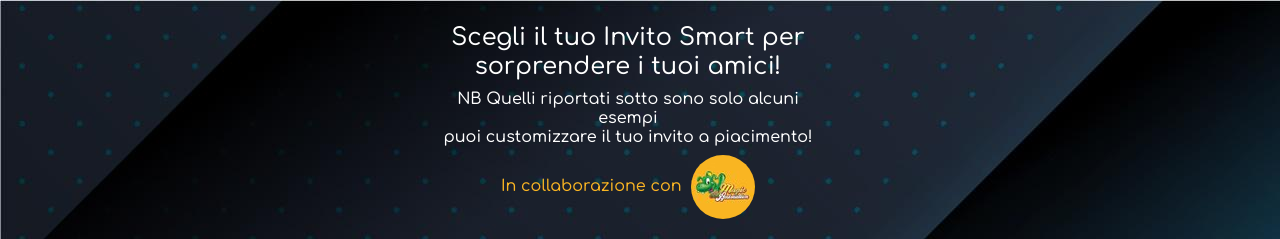
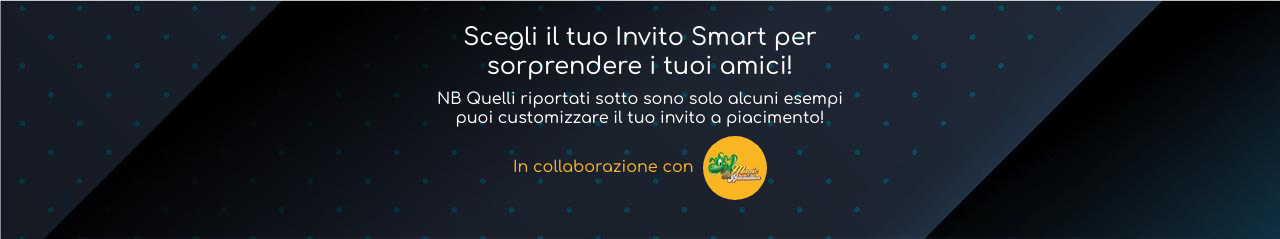
Before and after one commit to invites360/_main, a plain HTML site: page index.html in a window 1280 px wide. Shown: the top 239 px of the page. Drawn offline with nearby package versions, Linux system fonts and the light colour scheme.

Commit message:
Add files via upload

```diff
--- a/index.html
+++ b/index.html
@@ -148,7 +148,7 @@
 
 </head>
 <body class="corpo">
-    <div class="row container-fluid">
+    <div class="row <!--container-fluid-->">
         <div class="col-sm-5">
         </div>
         <div class="col-sm-2"> &nbsp;
@@ -156,7 +156,7 @@
         <div class="col-sm-5">
         </div>
     </div>
-    <div class="row container-fluid">
+    <div class="row <!--container-fluid-->">
         <div class="col-sm-4">
         </div>
         <div class="col-sm-4">
@@ -175,7 +175,7 @@
         <div class="col-sm-4">
         </div>
     </div>
-    <div class="row container-fluid">
+    <div class="row <!--container-fluid-->">
         <div class="col-sm-5">
         </div>
         <div class="col-sm-2"> &nbsp;
```
